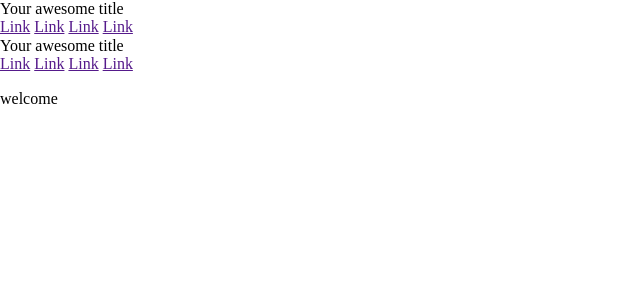
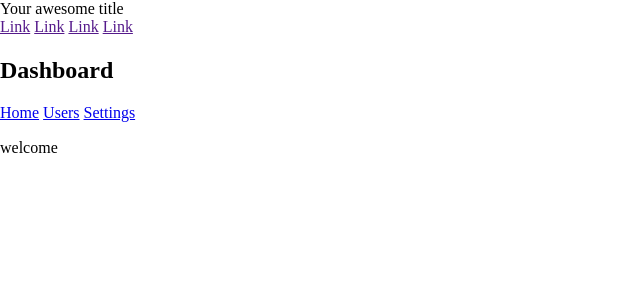
Before and after one commit to 7897git/7897git.github.io, a Jekyll site: the page built from index.html, in a window 1280 px wide. Shown: the top 300 px of the page, without its empty margins (0-640 px from the left). Built offline with Jekyll 4.4.1, drawn with Linux system fonts in a browser that asks for light colours; comment, search, counter and statistics services are not loaded.

Commit message:
Update mdl-drawer.html

```diff
--- a/_includes/mdl-drawer.html
+++ b/_includes/mdl-drawer.html
@@ -1,9 +1,8 @@
-  <div class="mdl-layout__drawer">
-    <span class="mdl-layout-title">{{site.title}}</span>
-    <nav class="mdl-navigation">
-      <a class="mdl-navigation__link" href="">Link</a>
-      <a class="mdl-navigation__link" href="">Link</a>
-      <a class="mdl-navigation__link" href="">Link</a>
-      <a class="mdl-navigation__link" href="">Link</a>
-    </nav>
-  </div>
+<aside class="sidebar">
+  <h2 class="logo">Dashboard</h2>
+  <nav>
+    <a href="/">Home</a>
+    <a href="/users">Users</a>
+    <a href="/settings">Settings</a>
+  </nav>
+</aside>
```
